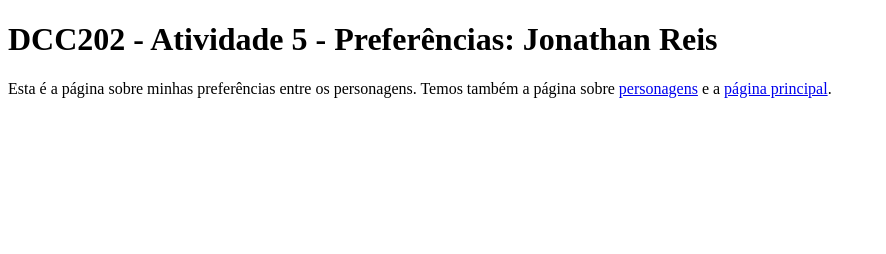
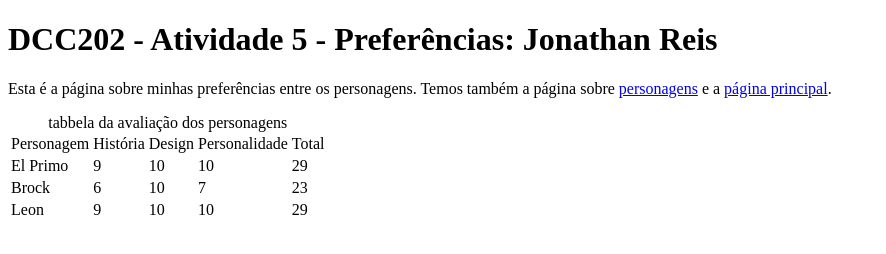
Before and after one commit to ufjf-dcc202/ufjf-dcc202-2023-3-a-atv5-JonathanReis-bit, a website: page preferencias.html in a window 1280 px wide. Shown: the whole page, without its empty margins (0-886 px from the left). Drawn offline with Linux system fonts and the light colour scheme.

Commit message:
adiciona a tabela

```diff
--- a/preferencias.html
+++ b/preferencias.html
@@ -9,7 +9,45 @@
     <main>
         <h1>DCC202 - Atividade 5 - Preferências: Jonathan Reis</h1>
         <p>Esta é a página sobre minhas preferências entre os personagens. Temos também a página sobre <a href="personagens.html">personagens</a> e a <a href="index.html">página principal</a>.</p>
+
+        <p>
+            <table>
+                <caption>tabbela da avaliação dos personagens</caption>
+                    <thead>
+                        <tr>
+                            <td>Personagem</td>
+                            <td>História</td>
+                            <td>Design</td>
+                            <td>Personalidade</td>
+                            <td>Total</td>
+                        </tr>
+                    </thead>
+                    <tbody>
+                        <tr>
+                            <td>El Primo</td>
+                            <td>9</td>
+                            <td>10</td>
+                            <td>10</td>
+                            <td>29</td>
+                        </tr>
+                        <tr>
+                            <td>Brock</td>
+                            <td>6</td>
+                            <td>10</td>
+                            <td>7</td>
+                            <td>23</td>
+                        </tr>
+                        <tr>
+                            <td>Leon</td>
+                            <td>9</td>
+                            <td>10</td>
+                            <td>10</td>
+                            <td>29</td>
+                        </tr>
+                    </tbody>
+
+            </table>
+    </p>
     </main>
-
 </body>
 </html>
```
